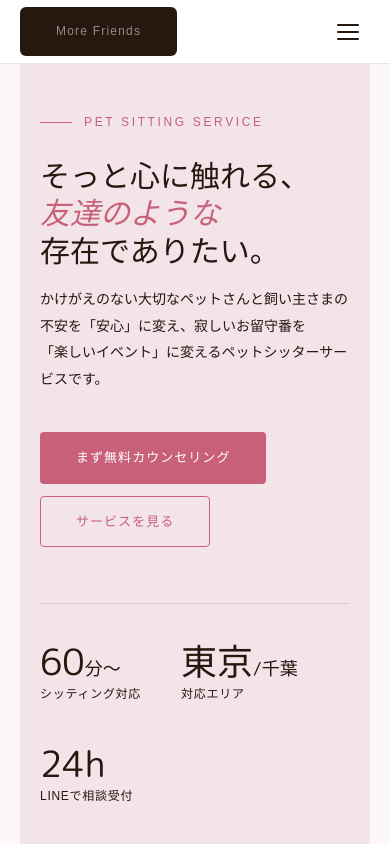
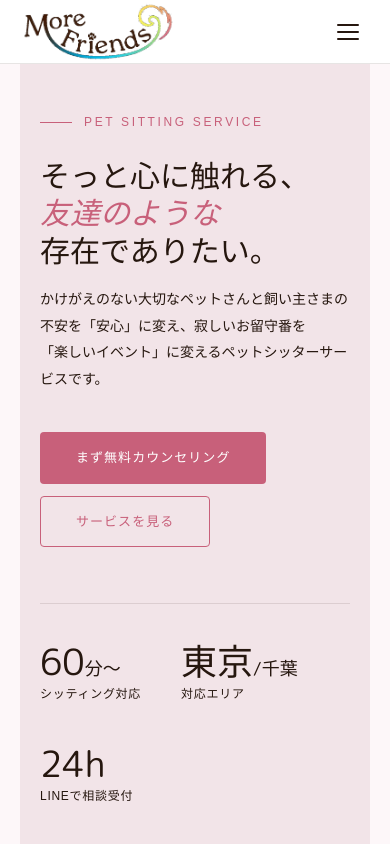
Before and after one commit to DR-Mdev/More-friends-theme-wireframe, a plain HTML site: page index.html in a window 390 px wide. Shown: the top 844 px of the page. Drawn offline with Linux system fonts and the light colour scheme; a web font is replaced by a local one.

Commit message:
fixed main logo on footer/headder

```diff
--- a/index.html
+++ b/index.html
@@ -18,7 +18,7 @@
   <!-- parts/header.php -->
   <header>
     <a href="./index.html" class="header-logo">
-      <div class="ph-logo">More Friends</div>
+      <img src="./assets/MoreFriends_RGB_color_cropped.png" alt="More Friends" class="site-logo-img site-logo-img--header">
     </a>
     <nav id="sp-nav" aria-hidden="true">
       <a href="./about.html">More Friendsとは</a>
@@ -391,7 +391,9 @@
   <footer>
     <div class="footer-top">
       <div>
-        <div class="ph-logo footer-logo">More Friends</div>
+        <div class="footer-logo">
+          <img src="./assets/MoreFriends_RGB_white_cropped.png" alt="More Friends" class="site-logo-img site-logo-img--footer">
+        </div>
         <div class="footer-tagline">
           そっと心に触れる、<br>友達のような存在でありたい。<br><br>
           東京都・千葉県のペットシッティングサービス
--- a/wireframe-base.css
+++ b/wireframe-base.css
@@ -148,20 +148,19 @@ header {
 .header-logo {
   display: flex;
   align-items: center;
-  background: var(--bg-dark);
-  padding: 7px 18px;
-  border-radius: 6px;
+  justify-content: flex-start;
+  background: transparent;
+  padding: 0;
+  border-radius: 0;
   text-decoration: none;
-  color: #fff;
-  font-size: 13px;
-  letter-spacing: 0.08em;
-  min-width: 120px;        /* ロゴ差し替えまでのプレースホルダー幅 */
-  min-height: 40px;
-  justify-content: center;
+  color: inherit;
+  min-width: 0;
+  min-height: 0;
+  line-height: 0;
 }
 
 .header-logo img {
-  height: 40px;
+  height: auto;
 }
 
 nav {
@@ -969,6 +968,42 @@ footer {
     text-align: center;
   }
 
+.site-logo-img {
+  display: block;
+  height: auto;
+}
+
+.header-logo .site-logo-img--header {
+  width: 220px;
+}
+
+.footer-logo {
+  display: inline-block;
+  line-height: 0;
+  margin-bottom: 14px;
+}
+
+.footer-logo .site-logo-img--footer {
+  width: 220px;
+}
+
+@media (max-width: 1024px) {
+  .header-logo .site-logo-img--header,
+  .footer-logo .site-logo-img--footer {
+    width: 190px;
+  }
+}
+
+@media (max-width: 640px) {
+  .header-logo .site-logo-img--header {
+    width: 156px;
+  }
+
+  .footer-logo .site-logo-img--footer {
+    width: 170px;
+  }
+}
+
 /* テキストプレースホルダー (仮テキスト領域) */
 .ph-text {
   background: var(--bg-mid);
```
Also changed, not shown: about.html (+4 -2 lines), area.html (+4 -2 lines), blog-detail.html (+4 -2 lines), blog.html (+4 -2 lines), cancel.html (+4 -2 lines), contact.html (+4 -2 lines), flow.html (+4 -2 lines), license.html (+4 -2 lines), price.html (+4 -2 lines), privacy.html (+4 -2 lines), review-detail.html (+4 -2 lines), reviews.html (+4 -2 lines), service.html (+4 -2 lines), sitter.html (+4 -2 lines), 3 more files. Lines whose indentation alone changed are shown as unchanged.
